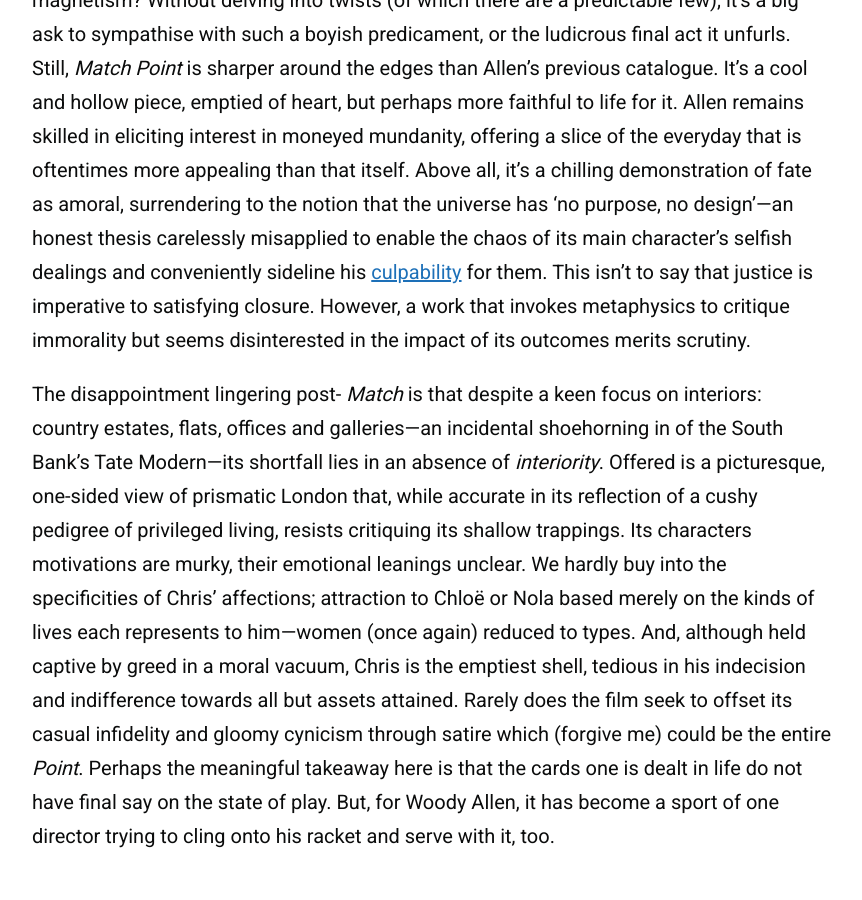
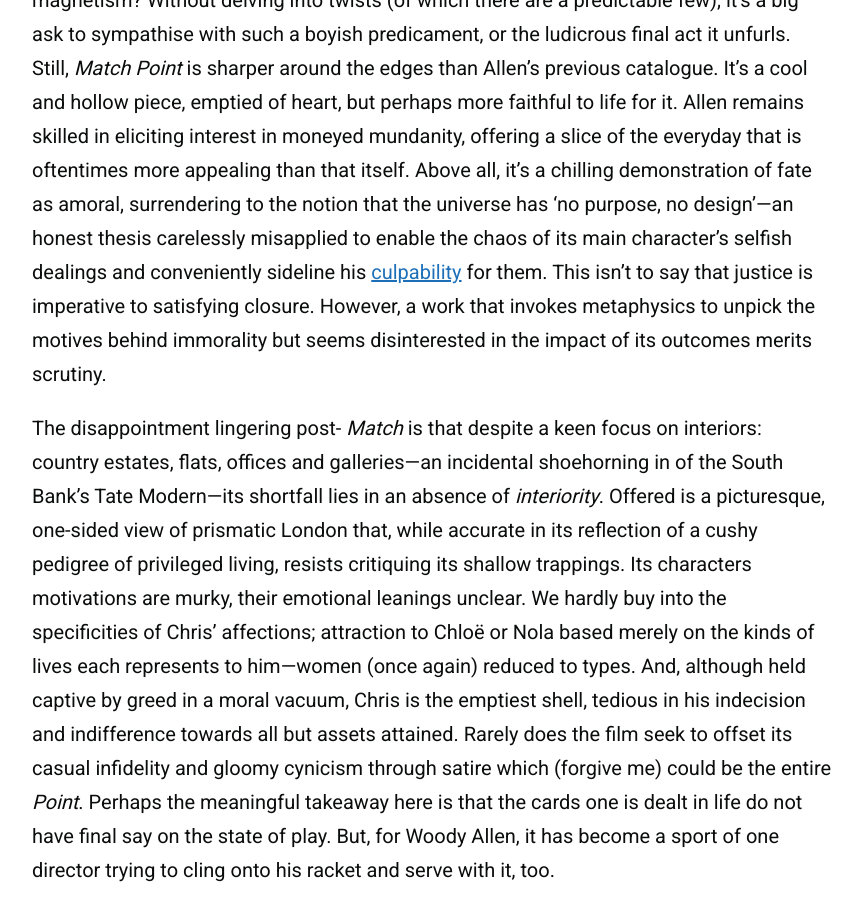
Before and after one commit to zoeurl/zoedowney.github.io, a Jekyll site: the page built from _posts/2024-2-22-match-point.md, in a window 1280 px wide and 900 px high, scrolled down 2899 px. Shown: the whole window, without its empty margins (208-1070 px from the left). Built offline with Jekyll 4.4.1, drawn with Linux system fonts in a browser that asks for light colours.

Commit message:
Update 2024-2-22-match-point.md

```diff
--- a/_posts/2024-2-22-match-point.md
+++ b/_posts/2024-2-22-match-point.md
@@ -21,6 +21,6 @@
 
 It’s a relief to witness a Woody Allen leading man who isn’t doing his most earnest impression of the director. Even so, comparisons can be made with Michael Caine’s neurotic slash lovesick Elliot in the earlier feature _Hannah and Her Sisters_. Similarly, Chris finds himself love-stricken with a taken woman: Tom’s fiancée, sultry out-of-work actor Nola Rice (Scarlett Johansson). An American divorcée in the manner of Wallis Simpson, Nola fails to win the approval of the stuck-up Hewitts. Indeed, while Chris plays tennis with ease, Nola dabbles with ping-pong and resides on the losing side of the social ‘net’. Despite having already gained an ‘in’ with Chloë, Chris’ next move is to seduce Nola. It’s an inexplicable play that could render his final hand overdrawn, but he cannot resist pulling another card from the deck.
 
-It is on this essential, but tiresome, male conflict that _Match Point_ rests: does our protagonist choose wealth, standing and security tethered to a lukewarm coupling, or sacrifice it all for a less fortunate woman who tempts him via her sirenesque, sexual magnetism? Without delving into twists (of which there are a predictable few), it's a big ask to sympathise with such a boyish predicament, or the ludicrous final act it unfurls. Still, _Match Point_ is sharper around the edges than Allen’s previous catalogue. It’s a cool and hollow piece, emptied of heart, but perhaps more faithful to life for it. Allen remains skilled in eliciting interest in moneyed mundanity, offering a slice of the everyday that is oftentimes more appealing than that itself. Above all, it’s a chilling demonstration of fate as amoral, surrendering to the notion that the universe has ‘no purpose, no design’—an honest thesis carelessly misapplied to enable the chaos of its main character’s selfish dealings and conveniently sideline his [culpability](https://www.theguardian.com/film/2023/sep/08/woody-allen-venice-applause-metoo) for them. This isn't to say that justice is imperative to satisfying closure. However, a work that invokes metaphysics to critique immorality but seems disinterested in the impact of its outcomes merits scrutiny.
+It is on this essential, but tiresome, male conflict that _Match Point_ rests: does our protagonist choose wealth, standing and security tethered to a lukewarm coupling, or sacrifice it all for a less fortunate woman who tempts him via her sirenesque, sexual magnetism? Without delving into twists (of which there are a predictable few), it's a big ask to sympathise with such a boyish predicament, or the ludicrous final act it unfurls. Still, _Match Point_ is sharper around the edges than Allen’s previous catalogue. It’s a cool and hollow piece, emptied of heart, but perhaps more faithful to life for it. Allen remains skilled in eliciting interest in moneyed mundanity, offering a slice of the everyday that is oftentimes more appealing than that itself. Above all, it’s a chilling demonstration of fate as amoral, surrendering to the notion that the universe has ‘no purpose, no design’—an honest thesis carelessly misapplied to enable the chaos of its main character’s selfish dealings and conveniently sideline his [culpability](https://www.theguardian.com/film/2023/sep/08/woody-allen-venice-applause-metoo) for them. This isn't to say that justice is imperative to satisfying closure. However, a work that invokes metaphysics to unpick the motives behind immorality but seems disinterested in the impact of its outcomes merits scrutiny.
 
 The disappointment lingering post- _Match_ is that despite a keen focus on interiors: country estates, flats, offices and galleries—an incidental shoehorning in of the South Bank’s Tate Modern—its shortfall lies in an absence of _interiority_. Offered is a picturesque, one-sided view of prismatic London that, while accurate in its reflection of a cushy pedigree of privileged living, resists critiquing its shallow trappings. Its characters motivations are murky, their emotional leanings unclear. We hardly buy into the specificities of Chris’ affections; attraction to Chloë or Nola based merely on the kinds of lives each represents to him—women (once again) reduced to types. And, although held captive by greed in a moral vacuum, Chris is the emptiest shell, tedious in his indecision and indifference towards all but assets attained. Rarely does the film seek to offset its casual infidelity and gloomy cynicism through satire which (forgive me) could be the entire _Point_. Perhaps the meaningful takeaway here is that the cards one is dealt in life do not have final say on the state of play. But, for Woody Allen, it has become a sport of one director trying to cling onto his racket and serve with it, too.
```
